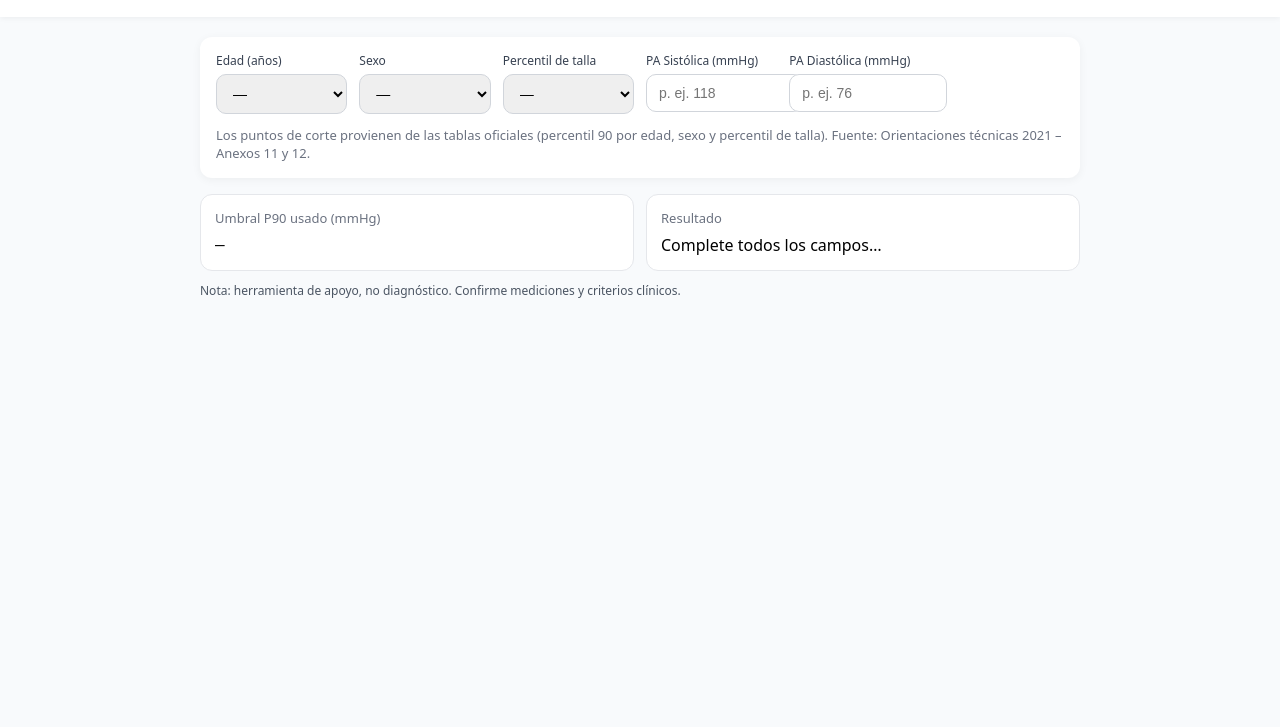
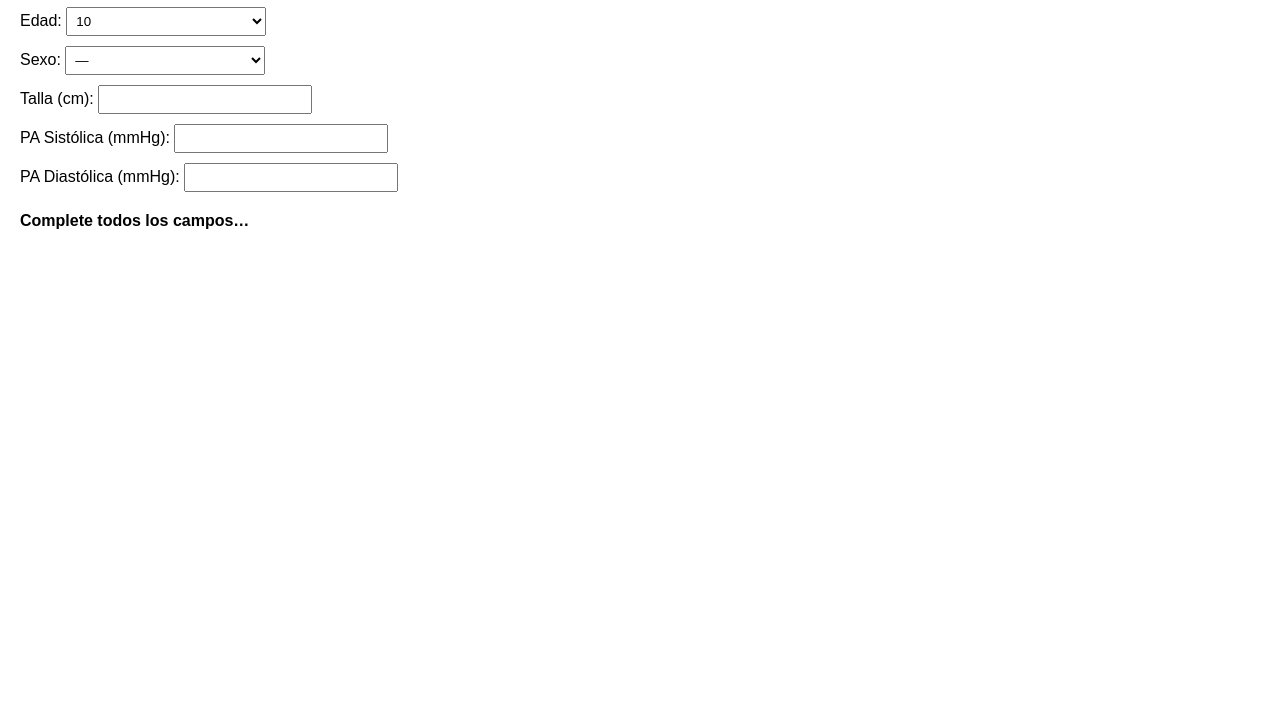
Before and after one commit to RoMelianS/Presion-Arterial-Adolscentes, a plain HTML site: page index.html in a window 1280 px wide. Shown: the part 73-800 px from the top of the page. Drawn offline with Linux system fonts and the light colour scheme.

Commit message:
Update index.html

```diff
--- a/index.html
+++ b/index.html
@@ -3,161 +3,105 @@
 <head>
   <meta charset="utf-8" />
   <meta name="viewport" content="width=device-width, initial-scale=1" />
-  <title>Presión arterial — Adolescentes 10–17 (p90)</title>
+  <title>Presión arterial — Adolescentes 10–17</title>
   <style>
-    :root { --ok: #0a7a28; --bad: #b00020; --muted: #6b7280; --bg:#f8fafc; }
-    body{font-family: system-ui, -apple-system, Segoe UI, Roboto, Arial, sans-serif; line-height:1.4; background:var(--bg); margin:0;}
-    header{padding:20px 16px; background:white; box-shadow:0 1px 6px rgba(0,0,0,.06);}
-    h1{font-size:20px; margin:0 0 4px 0}
-    .wrap{max-width:880px; margin:20px auto; padding:0 16px;}
-    form{display:grid; grid-template-columns: repeat(6, minmax(120px,1fr)); gap:12px; background:white; padding:16px; border-radius:12px; box-shadow:0 2px 10px rgba(0,0,0,.05)}
-    label{font-size:12px; color:#374151; display:block; margin:0 0 4px;}
-    select,input{width:100%; padding:10px 12px; border:1px solid #d1d5db; border-radius:10px; font-size:14px;}
-    .full{grid-column:1/-1}
-    .result{margin-top:16px; display:grid; grid-template-columns:1fr 1fr; gap:12px}
-    .card{background:white; border-radius:12px; padding:14px; border:1px solid #e5e7eb}
-    .muted{color:var(--muted); font-size:13px}
-    .pill{display:inline-block; padding:4px 10px; border-radius:999px; font-weight:600;}
-    .ok{color:var(--ok); border:1px solid #b8e6c7; background:#e8f9ee}
-    .bad{color:var(--bad); border:1px solid #f3b7c0; background:#fdecef}
-    .mono{font-family: ui-monospace, SFMono-Regular, Menlo, Consolas, monospace}
-    footer{color:#4b5563; font-size:12px; margin:12px 0 32px}
-    @media (max-width: 760px){ form{grid-template-columns: 1fr 1fr}; .result{grid-template-columns:1fr}}
+    body { font-family: sans-serif; margin: 20px; }
+    label { display: block; margin-top: 10px; }
+    input, select { padding: 5px; width: 200px; }
+    .result { margin-top: 20px; font-weight: bold; }
+    .ok { color: green; }
+    .bad { color: red; }
   </style>
 </head>
 <body>
-  <header>
-    <h1>Clasificador de presión arterial — Adolescentes (10–17 años)</h1>
-    <div class="muted">Regla: <strong>Normal</strong> si sistólica <em>y</em> diastólica están por <u>debajo</u> del <b>percentil 90</b>. <strong>Anormal</strong> si sistólica <em>o</em> diastólica están <u>al menos en</u> el percentil 90.</div>
-  </header>
-
-  <div class="wrap">
+  <h1>Clasificador de Presión Arterial (10–17 años)</h1>
   <form id="form">
-      <div>
-        <label for="edad">Edad (años)</label>
-        <select id="edad">
-          <option value="">—</option>
-        </select>
-      </div>
-      <div>
-        <label for="sexo">Sexo</label>
+    <label>Edad:
+      <select id="edad"></select>
+    </label>
+    <label>Sexo:
       <select id="sexo">
         <option value="">—</option>
         <option value="F">Mujer</option>
         <option value="M">Hombre</option>
       </select>
-      </div>
-      <div>
-        <label for="ptile">Percentil de talla</label>
-        <select id="ptile">
-          <option value="">—</option>
-          <option value="5">5</option>
-          <option value="10">10</option>
-          <option value="25">25</option>
-          <option value="50">50</option>
-          <option value="75">75</option>
-          <option value="90">90</option>
-          <option value="95">95</option>
-        </select>
-      </div>
-      <div>
-        <label for="sis">PA Sistólica (mmHg)</label>
-        <input id="sis" type="number" min="60" max="220" step="1" placeholder="p. ej. 118" />
-      </div>
-      <div>
-        <label for="dia">PA Diastólica (mmHg)</label>
-        <input id="dia" type="number" min="30" max="140" step="1" placeholder="p. ej. 76" />
-      </div>
-      <div class="full muted">Los puntos de corte provienen de las tablas oficiales (percentil 90 por edad, sexo y percentil de talla). Fuente: Orientaciones técnicas 2021 – Anexos 11 y 12.</div>
+    </label>
+    <label>Talla (cm):
+      <input type="number" id="talla" />
+    </label>
+    <label>PA Sistólica (mmHg):
+      <input type="number" id="sis" />
+    </label>
+    <label>PA Diastólica (mmHg):
+      <input type="number" id="dia" />
+    </label>
   </form>
-
-    <div class="result">
-      <div class="card">
-        <div class="muted">Umbral P90 usado (mmHg)</div>
-        <div id="umbral" class="mono" style="font-size:16px; margin-top:6px">—</div>
-      </div>
-      <div class="card">
-        <div class="muted">Resultado</div>
-        <div id="out" style="font-size:16px; margin-top:6px">Complete todos los campos…</div>
-      </div>
-    </div>
-
-    <footer>
-      <p>Nota: herramienta de apoyo, no diagnóstico. Confirme mediciones y criterios clínicos.</p>
-    </footer>
-  </div>
+  <div class="result" id="resultado">Complete todos los campos…</div>
+  <div id="umbral"></div>
+  <div id="tallaUsada"></div>
 
 <script>
-    const PERCENTILES = [5,10,25,50,75,90,95];
-
-    const P90 = {
+const datos = {
   F: {
-        10: { sys:[109,110,111,112,113,115,113], dia:[72,73,73,73,73,73,73] },
-        11: { sys:[111,112,113,114,116,118,120], dia:[74,74,74,74,74,75,75] },
-        12: { sys:[114,115,116,118,120,122,122], dia:[75,75,75,75,76,76,76] },
-        13: { sys:[116,117,119,121,122,123,123], dia:[75,75,75,76,76,76,76] },
-        14: { sys:[118,118,120,122,123,123,123], dia:[76,76,76,76,77,77,77] },
-        15: { sys:[118,119,121,122,123,123,124], dia:[76,76,76,77,77,78,78] },
-        16: { sys:[119,120,122,123,124,124,124], dia:[76,76,76,77,78,78,78] },
-        17: { sys:[120,121,123,124,124,125,125], dia:[76,76,77,77,78,78,78] },
+    10: { tallas: [129.7, 132.2, 136.3, 141, 145.8, 150.2, 152.8], sys: [109,110,111,112,113,115,113], dia: [72,73,73,73,73,73,73] },
+    11: { tallas: [135.6,138.3,142.8,147.8,152.8,157.3,160], sys: [111,112,113,114,116,118,120], dia: [74,74,74,74,74,75,75] },
+    12: { tallas: [148.1,150.6,154.7,159.2,163.7,167.8,170.2], sys: [114,115,116,118,120,122,122], dia: [75,75,75,75,76,76,76] },
+    13: { tallas: [150.6,153,156.9,161.3,165.7,169.7,172.1], sys: [116,117,119,121,122,123,123], dia: [75,75,75,76,76,76,76] },
+    14: { tallas: [151.7,154,157.9,162.3,166.7,170.6,173], sys: [118,118,120,122,123,123,123], dia: [76,76,76,76,77,77,77] },
+    15: { tallas: [152.1,154.5,158.4,162.8,167.1,171.1,173.4], sys: [118,119,121,122,123,123,124], dia: [76,76,76,77,77,78,78] },
+    16: { tallas: [152.4,154.7,158.7,163,167.4,171.3,173.7], sys: [119,120,122,123,124,124,124], dia: [76,76,76,77,78,78,78] },
+    17: { tallas: [152.4,154.7,158.7,163,167.4,171.3,173.7], sys: [120,121,123,124,124,125,125], dia: [76,76,77,77,78,78,78] }
   },
   M: {
-        10: { sys:[108,109,111,112,113,115,116], dia:[72,73,74,74,75,75,76] },
-        11: { sys:[110,111,112,114,116,117,118], dia:[74,74,75,75,75,76,76] },
-        12: { sys:[113,114,115,117,119,121,122], dia:[75,75,75,75,75,76,76] },
-        13: { sys:[115,116,118,121,124,126,126], dia:[74,74,74,75,76,77,77] },
-        14: { sys:[119,120,123,126,127,128,129], dia:[74,74,75,77,78,79,80] },
-        15: { sys:[123,124,126,128,129,130,130], dia:[75,76,78,79,80,81,81] },
-        16: { sys:[126,127,128,129,131,131,132], dia:[77,78,79,80,81,82,82] },
-        17: { sys:[128,129,130,131,132,133,134], dia:[78,79,80,81,82,82,83] },
+    10: { tallas: [130.2,132.7,136.7,141.3,145.9,150.1,152.7], sys: [108,109,111,112,113,115,116], dia: [72,73,74,74,75,75,76] },
+    11: { tallas: [134.7,137.3,141.5,146.4,151.3,155.8,158.6], sys: [110,111,112,114,116,117,118], dia: [74,74,75,75,75,76,76] },
+    12: { tallas: [147,150,154.9,160.3,165.7,170.5,173.4], sys: [113,114,115,117,119,121,122], dia: [75,75,75,75,75,76,76] },
+    13: { tallas: [153.8,156.9,162,167.5,172.7,177.4,180.1], sys: [115,116,118,121,124,126,126], dia: [74,74,74,75,76,77,77] },
+    14: { tallas: [159,162,166.9,172.2,177.2,181.6,184.2], sys: [119,120,123,126,127,128,129], dia: [74,74,75,77,78,79,80] },
+    15: { tallas: [162.1,165,169.6,174.6,179.5,183.8,186.4], sys: [123,124,126,128,129,130,130], dia: [75,76,78,79,80,81,81] },
+    16: { tallas: [163.8,166.5,170.9,175.8,180.7,184.9,187.5], sys: [126,127,128,129,131,131,132], dia: [77,78,79,80,81,82,82] },
+    17: { tallas: [163.8,166.5,170.9,175.8,180.7,184.9,187.5], sys: [128,129,130,131,132,133,134], dia: [78,79,80,81,82,82,83] }
   }
 };
 
 const edadSel = document.getElementById('edad');
-    const sexoSel = document.getElementById('sexo');
-    const ptSel = document.getElementById('ptile');
-    const sisInp = document.getElementById('sis');
-    const diaInp = document.getElementById('dia');
-    const out = document.getElementById('out');
-    const umbral = document.getElementById('umbral');
-
-    // Rellenar edades 10–17
-    for(let a=10;a<=17;a++){
-      const opt = document.createElement('option');
-      opt.value = String(a);
-      opt.textContent = String(a);
+for (let i = 10; i <= 17; i++) {
+  let opt = document.createElement('option');
+  opt.value = i;
+  opt.textContent = i;
   edadSel.appendChild(opt);
 }
 
-    const inputs = [edadSel, sexoSel, ptSel, sisInp, diaInp];
-    inputs.forEach(el => el.addEventListener('input', update));
-    inputs.forEach(el => el.addEventListener('change', update));
+[edadSel, sexoSel, talla, sis, dia].forEach(el => el.addEventListener('input', evaluar));
 
-    function update(){
-      const edad = parseInt(edadSel.value, 10);
-      const sexo = sexoSel.value; // 'F' | 'M'
-      const pt = parseInt(ptSel.value, 10);
-      const sis = parseInt(sisInp.value, 10);
-      const dia = parseInt(diaInp.value, 10);
+function evaluar() {
+  const edad = parseInt(edadSel.value);
+  const sexo = document.getElementById('sexo').value;
+  const tallaVal = parseFloat(document.getElementById('talla').value);
+  const sisVal = parseInt(document.getElementById('sis').value);
+  const diaVal = parseInt(document.getElementById('dia').value);
 
-      if(!edad || !sexo || !pt || isNaN(sis) || isNaN(dia)){
-        out.innerHTML = 'Complete todos los campos…';
-        out.className = '';
-        umbral.textContent = '—';
+  if (!edad || !sexo || isNaN(tallaVal) || isNaN(sisVal) || isNaN(diaVal)) {
+    document.getElementById('resultado').textContent = 'Complete todos los campos…';
     return;
   }
 
-      const idx = PERCENTILES.indexOf(pt);
-      const ref = P90[sexo][edad];
+  const ref = datos[sexo][edad];
+  let idx = 0;
+  for (let i = 0; i < ref.tallas.length; i++) {
+    if (tallaVal >= ref.tallas[i]) idx = i;
+    else break;
+  }
   const sys90 = ref.sys[idx];
   const dia90 = ref.dia[idx];
-      umbral.textContent = `Sistólica ≥ ${sys90} o Diastólica ≥ ${dia90}`;
 
-      const anormal = (sis >= sys90) || (dia >= dia90);
-      if(anormal){
-        out.innerHTML = `<span class="pill bad">ANORMAL</span> — Sistólica ${sis} / Diastólica ${dia} mmHg`;
+  document.getElementById('umbral').textContent = `Umbral P90 usado: Sistólica ≥ ${sys90}, Diastólica ≥ ${dia90}`;
+  document.getElementById('tallaUsada').textContent = `Talla de referencia usada: ${ref.tallas[idx]} cm`;
+
+  if (sisVal >= sys90 || diaVal >= dia90) {
+    document.getElementById('resultado').innerHTML = `<span class='bad'>ANORMAL</span>`;
   } else {
-        out.innerHTML = `<span class=\"pill ok\">NORMAL</span> — Sistólica ${sis} / Diastólica ${dia} mmHg`;
+    document.getElementById('resultado').innerHTML = `<span class='ok'>NORMAL</span>`;
   }
 }
 </script>
```
Lines whose indentation alone changed are shown as unchanged.
